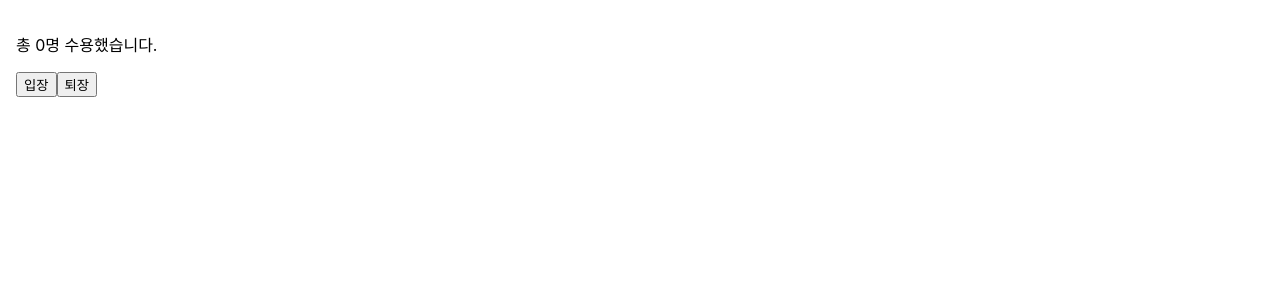
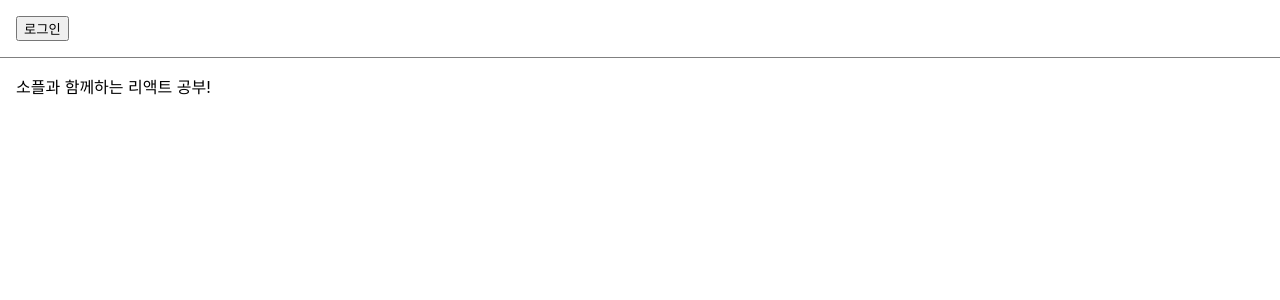
Before and after one commit to LimHaeJun/23-React1, a React (Create React App) app: page / in a window 1280 px wide. Shown: the top 300 px of the page. Built offline with nearby package versions, Linux system fonts and the light colour scheme.

Commit message:
9장 실습

```diff
--- a/src/index.js
+++ b/src/index.js
@@ -1,19 +1,21 @@
 import React from 'react';
 import ReactDOM from 'react-dom/client';
 import './index.css';
-import App from './App';
+//import App from './App';
 import reportWebVitals from './reportWebVitals';
-import Clock from './chapter_04/clock'; // clock import
-import CommentList from './chapter_05/CommentList';
-import NotificationList from './chapter_06/NotificationList';
-import Accomodate from './chapter_07/Accommodate';
+// import Clock from './chapter_04/clock'; // clock import
+// import CommentList from './chapter_05/CommentList';
+// import NotificationList from './chapter_06/NotificationList';
+// import Accomodate from './chapter_07/Accommodate';
+//import ConfirmButton from'./chapter_08/ConfirmButton';
+import LandingPage from './chapter_09/LandingPage';
 
 //const root = ReactDOM.createRoot(document.getElementById('root'))
 
 const root = ReactDOM.createRoot(document.getElementById('root'));
 root.render(
   <React.StrictMode>
-    <Accomodate />
+    <LandingPage />
   </React.StrictMode>
 );
 
```
